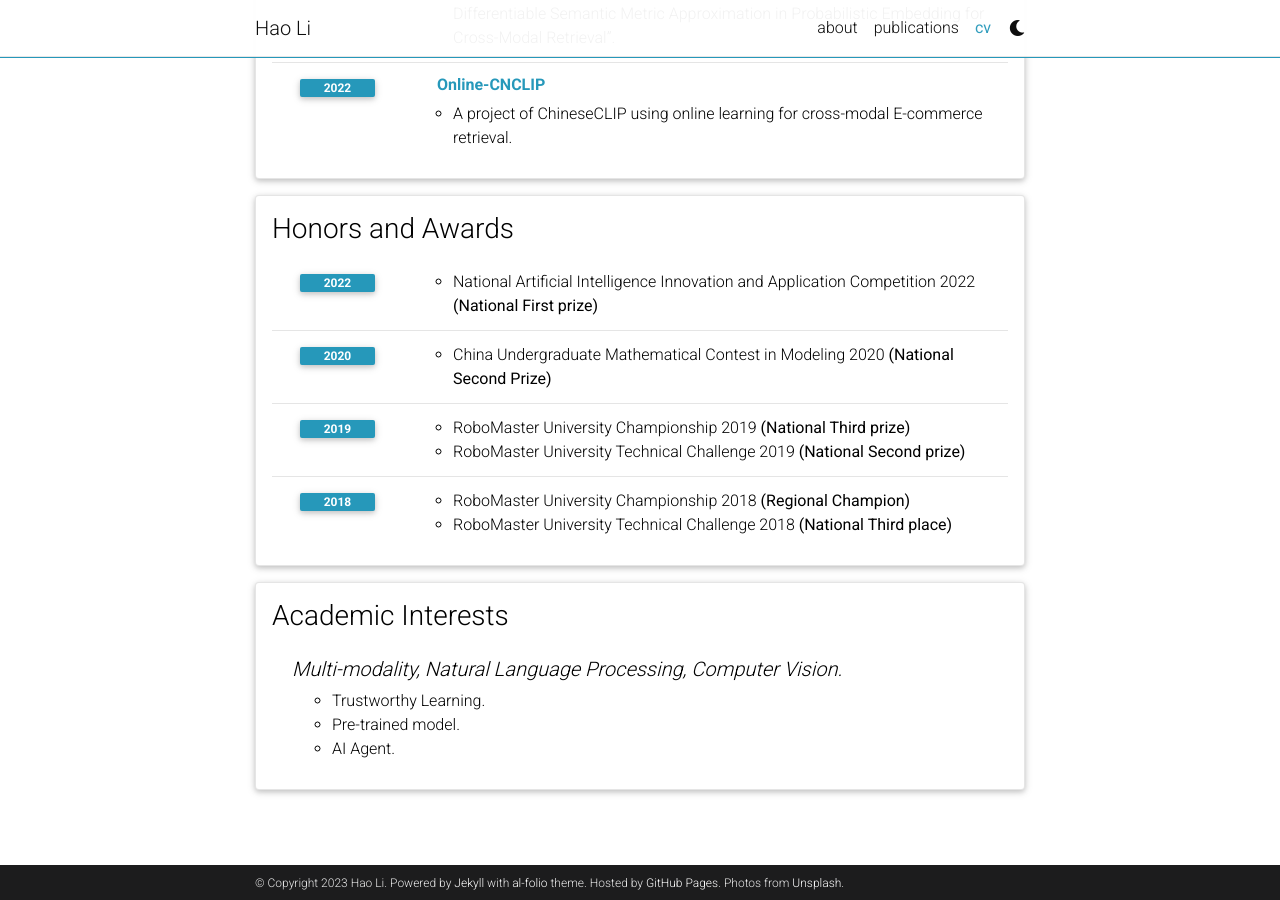
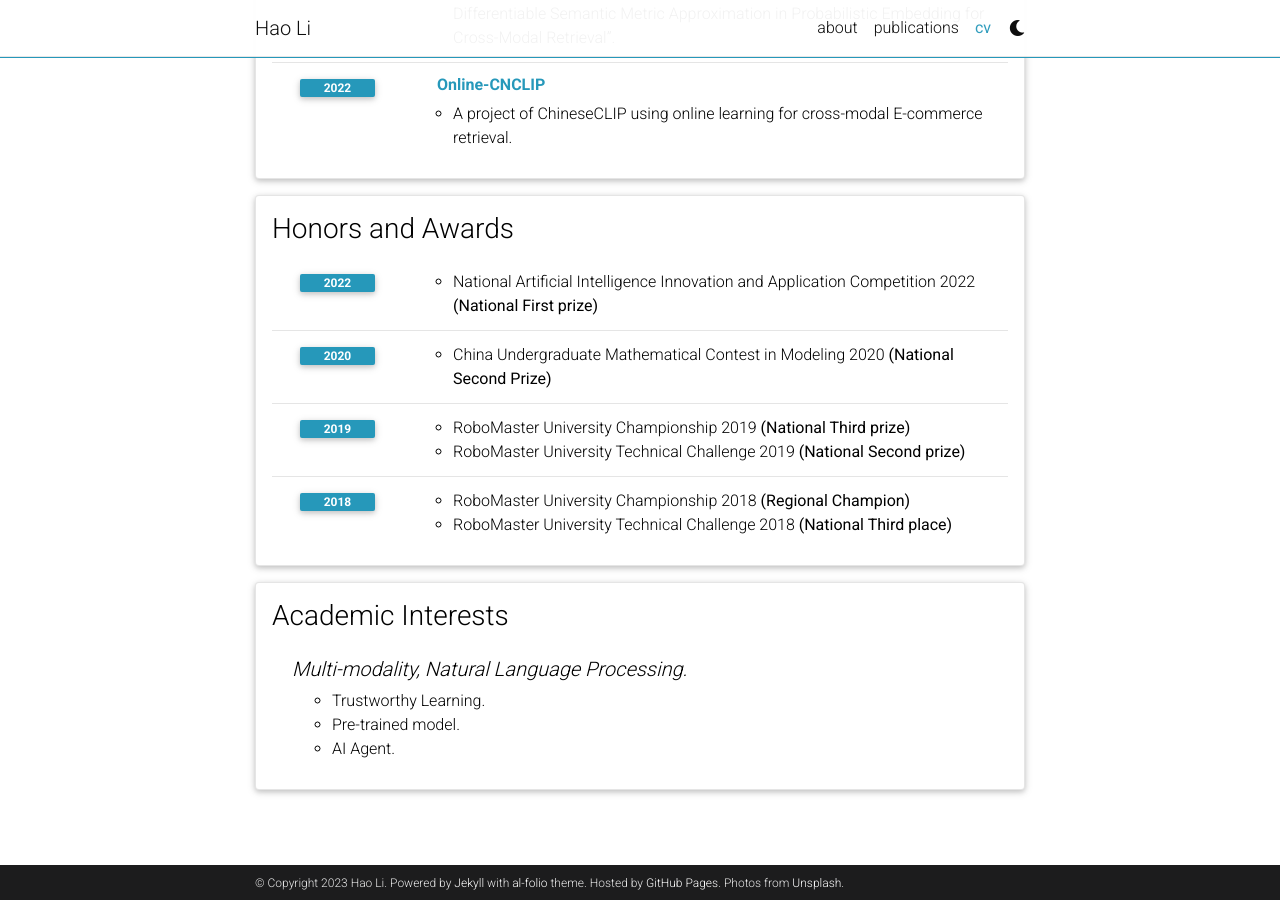
Before and after one commit to leolee99/leolee99.github.io, a Jekyll site: the page built from _pages/cv.md, in a window 1280 px wide and 900 px high, scrolled down 1229 px. Built offline with Jekyll 4.4.1, drawn with Linux system fonts in a browser that asks for light colours; comment, search, counter and statistics services are not loaded; a style sheet for code colours, icons or effects is not loaded.

Commit message:
Update cv.yml

```diff
--- a/_data/cv.yml
+++ b/_data/cv.yml
@@ -93,7 +93,7 @@
 - title: Academic Interests
   type: nested_list
   contents:
-    - title: Multi-modality, Natural Language Processing, Computer Vision.
+    - title: Multi-modality, Natural Language Processing.
       items:
         - Trustworthy Learning.
         - Pre-trained model.
```
